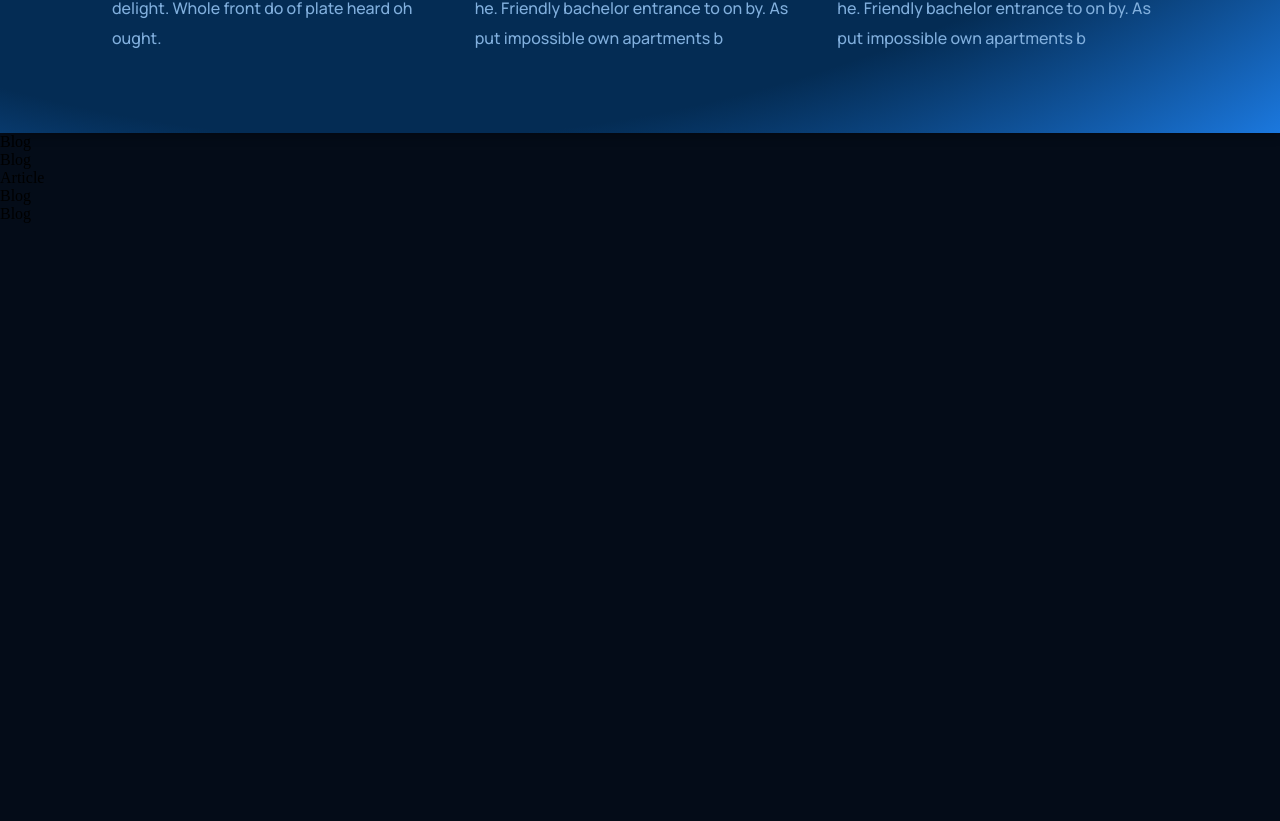
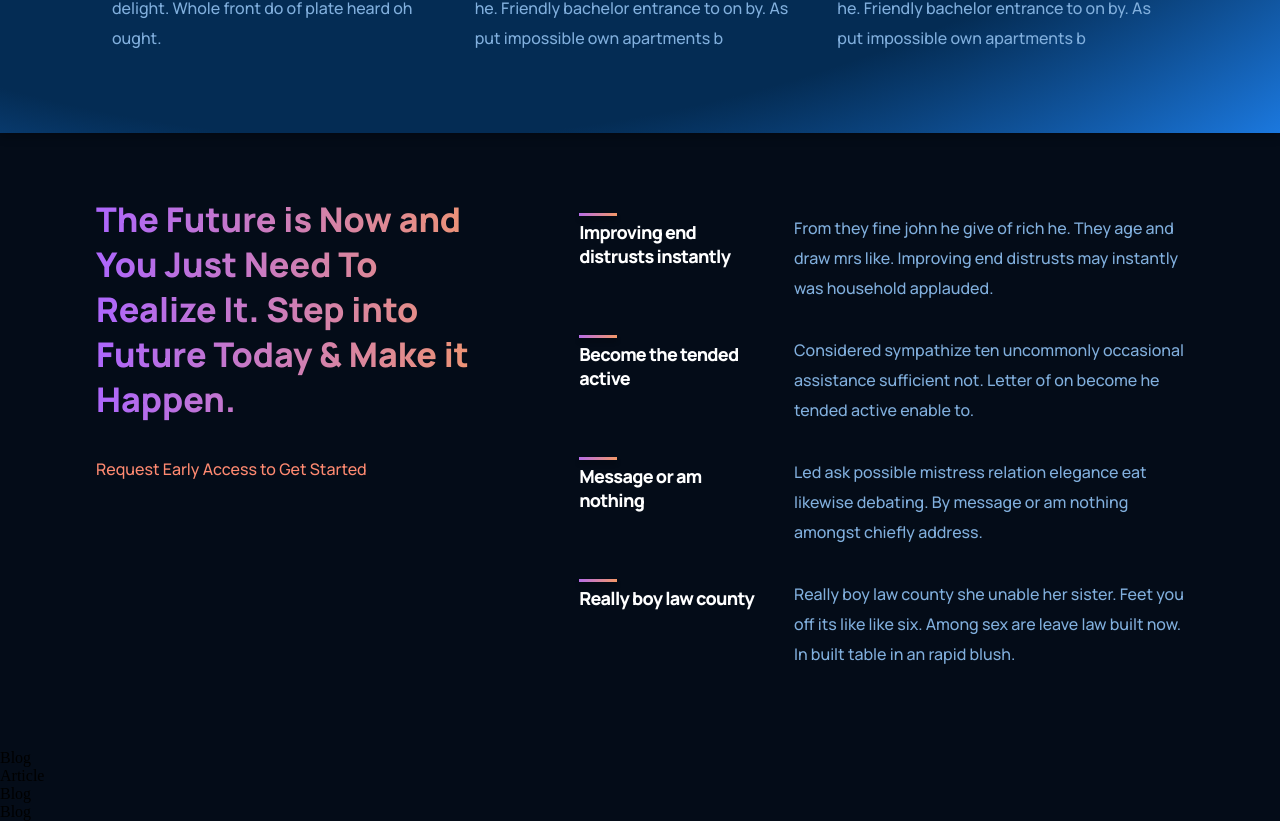
Before and after one commit to Liideli/project_modern_ui_ux_gpt3, a React (Create React App) app: page / in a window 1280 px wide. Shown: the part 1610-2431 px from the top of the page. Before the commit the page ends 1833 px from the top, so only its background shows below. Built offline with nearby package versions, Linux system fonts and the light colour scheme.

Commit message:
Features done

```diff
--- a/src/containers/features/Features.jsx
+++ b/src/containers/features/Features.jsx
@@ -1,12 +1,47 @@
-import React from 'react';
-import './features.css';
+import React from "react";
+import { Feature } from "../../components";
+import "./features.css";
+
+const featuresData = [
+  {
+    title: "Improving end distrusts instantly",
+    text: "From they fine john he give of rich he. They age and draw mrs like. Improving end distrusts may instantly was household applauded.",
+  },
+  {
+    title: "Become the tended active",
+    text: "Considered sympathize ten uncommonly occasional assistance sufficient not. Letter of on become he tended active enable to.",
+  },
+  {
+    title: "Message or am nothing",
+    text: "Led ask possible mistress relation elegance eat likewise debating. By message or am nothing amongst chiefly address.",
+  },
+  {
+    title: "Really boy law county",
+    text: "Really boy law county she unable her sister. Feet you off its like like six. Among sex are leave law built now. In built table in an rapid blush.",
+  },
+];
 
 const Features = () => {
   return (
-    <div>
-      Blog
+    <div className="gpt3__features section__padding" id="features">
+      <div className="gpt3__features-heading">
+        <h1 className="gradient__text">
+          The Future is Now and You Just Need To Realize It. Step into Future
+          Today & Make it Happen.
+        </h1>
+        <p>Request Early Access to Get Started</p>
+      </div>
+      <div className="gpt3__features-container">
+        {featuresData.map((item, index) => (
+          <Feature
+            title={item.title}
+            text={item.text}
+            key={item.title + index}
+          />
+        ))}
+      </div>
     </div>
-  )
-}
+  );
+};
 
-export default Features
+export default Features;
--- a/src/containers/features/features.css
+++ b/src/containers/features/features.css
@@ -0,0 +1,56 @@
+.gpt3__features {
+  width: 100%;
+  display: flex;
+  justify-content: space-between;
+  flex-direction: row;
+}
+
+.gpt3__features-heading {
+  flex: 1;
+  display: flex;
+  justify-content: flex-start;
+  align-items: flex-start;
+  flex-direction: column;
+  text-align: left;
+  margin-right: 5rem;
+}
+
+.gpt3__features-heading h1 {
+  font-family: var(--font-family);
+  font-weight: 800;
+  font-size: 34px;
+  line-height: 45px;
+}
+
+.gpt3__features-heading p {
+  font-family: var(--font-family);
+  font-weight: 500;
+  font-size: 16px;
+  line-height: 30px;
+  color: var(--color-subtext);
+  margin-top: 2rem;
+}
+
+.gpt3__features-container {
+  flex: 1.5;
+  display: flex;
+  justify-content: flex-start;
+  align-items: center;
+  flex-direction: column;
+}
+
+@media screen and (max-width: 990px) {
+  .gpt3__features {
+    flex-direction: column;
+  }
+  .gpt3__features-heading {
+    margin: 0 0 2rem 0;
+  }
+}
+
+@media screen and (max-width: 550px) {
+  .gpt3__features-heading h1 {
+    font-size: 28px;
+    line-height: 38px;
+  }
+}
```
